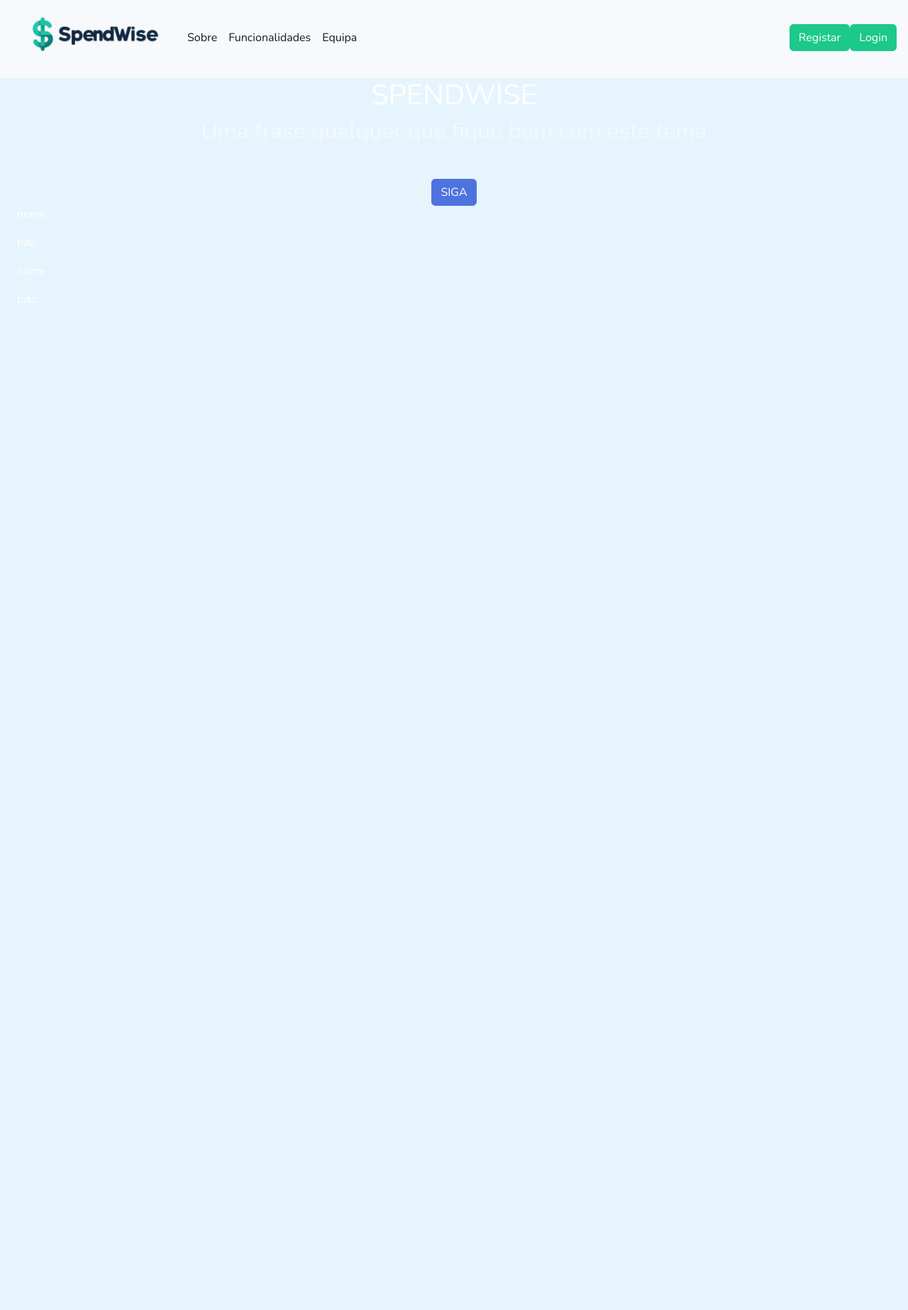
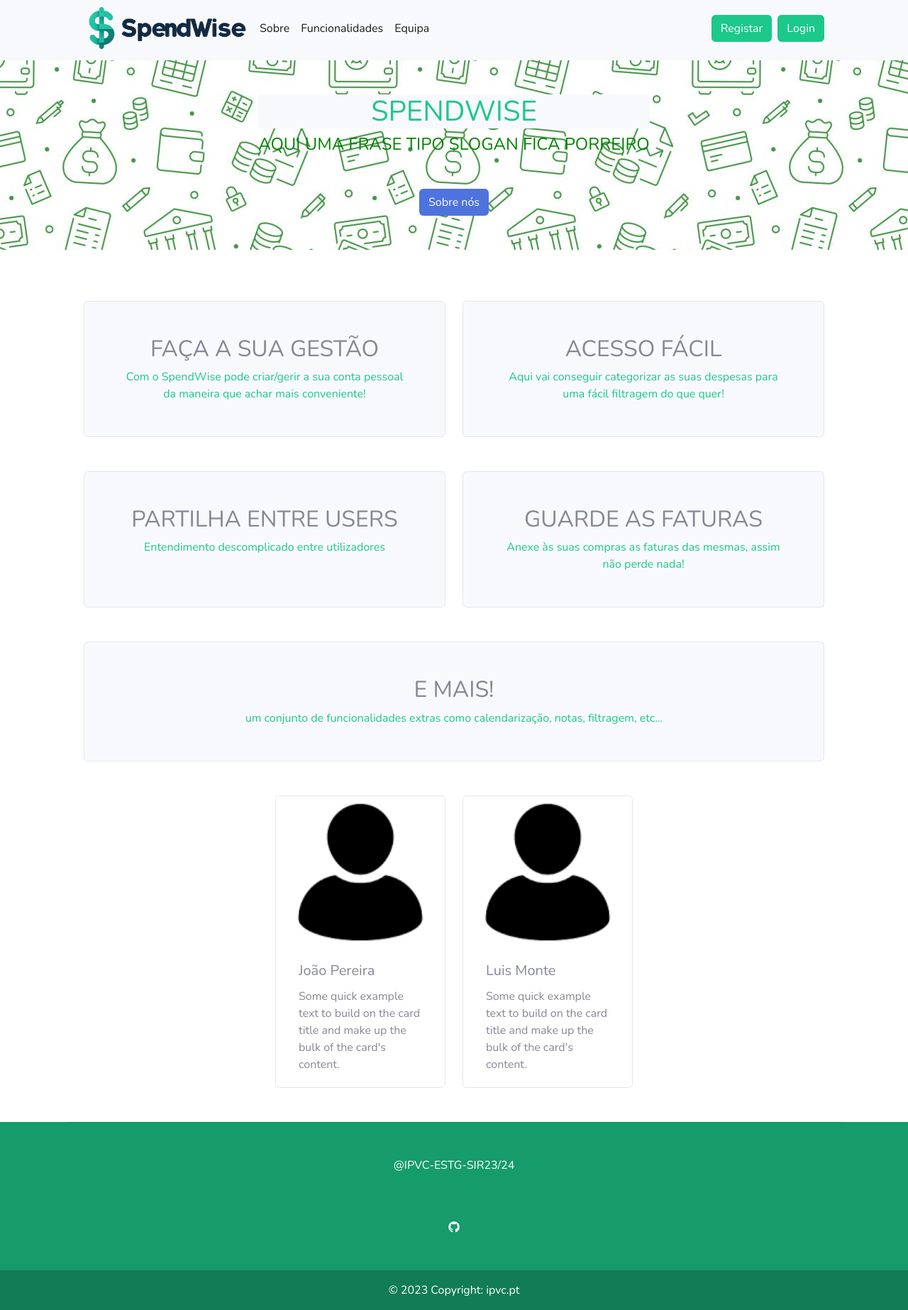
Before and after one commit to jclaudiopereira/SpendWise, a plain HTML site: page index.html in a window 1280 px wide. Shown: the part 5-1851 px from the top of the page at 71% size. Before the commit the page ends 800 px from the top, so only its background shows below. Drawn offline with nearby package versions, Linux system fonts and the light colour scheme.

Commit message:
funcionalidades, equipa e footer

```diff
--- a/index.html
+++ b/index.html
@@ -13,15 +13,7 @@
     <link
         href="https://fonts.googleapis.com/css?family=Nunito:200,200i,300,300i,400,400i,600,600i,700,700i,800,800i,900,900i"
         rel="stylesheet">
-
-    <!-- Custom styles for this template-->
     <link href="css/sb-admin-2.min.css" rel="stylesheet">
-
-    <style>
-      body {
-          background-color: #e6f4fd;
-          color: #fff;
-      }
 
 
   </style>
@@ -29,9 +21,11 @@
 </head>
 <body>
     <nav class="navbar navbar-expand-lg navbar-light bg-light">
-        <img class="img-fluid px-3 px-sm-4 mt-3 mb-4" style="width: 15rem;"
+      <div class="container px-4 px-lg-5">
+        <img class="" style="width: 15rem;"
                                             src="img/line__.png" alt="...">
         <button class="navbar-toggler" type="button" data-toggle="collapse" data-target="#navbarSupportedContent" aria-controls="navbarSupportedContent" aria-expanded="false" aria-label="Toggle navigation">
+          Menu
           <span class="navbar-toggler-icon"></span>
         </button>
 
@@ -46,58 +40,131 @@
             <li class="nav-item active">
                 <a class="nav-link" href="#equipa">Equipa</a>
               </li>
-            <!--
-            <li class="nav-item dropdown">
-              <a class="nav-link dropdown-toggle" href="#" id="navbarDropdown" role="button" data-toggle="dropdown" aria-haspopup="true" aria-expanded="false">
-                Dropdown
-              </a>
-              <div class="dropdown-menu" aria-labelledby="navbarDropdown">
-                <a class="dropdown-item" href="#">Action</a>
-                <div class="dropdown-divider"></div>
-                <a class="dropdown-item" href="#">Something else here</a>
-              </div>
-            </li>
-            -->
           </ul>
           <form class="form-inline my-2 my-lg-0">
-            <a href="#registar" class="btn btn-success btn-icon-split">
+            <a href="#registar" class="btn btn-success btn-icon-split mr-2">
                 <span class="text">Registar</span>
             </a>
             <a href="#login" class="btn btn-success btn-icon-split">
                 <span class="text">Login</span>
             </a>
-        </form>
+          </form>
+        </div>
       </div>
     </nav>
 
-    <header class="masthead">
+    <header class="masthead bg-image p-5 text-center mb-5" style="background-image: url('img/dollar_bg.jpg');">
       <div class="container px-4 px-lg-5 d-flex h-100 align-items-center justify-content-center">
-          <div class="d-flex justify-content-center">
-              <div class="text-center">
-                  <h1 class="mx-auto my-0 text-uppercase">SpendWise</h1>
-                  <h2 class="text-white-50 mx-auto mt-2 mb-5">Uma frase qualquer que fique bem com este tema</h2>
-                  <a class="btn btn-primary" href="#sobre">SIGA</a>
+        <div class="d-flex justify-content-center">
+          <div class="text-center">
+            <h1 class="mx-auto my-0 text-success bg-light text-uppercase">SpendWise</h1>
+            <h4 class="mx-auto mt-2 mb-5" style="color: green;">AQUI UMA FRASE TIPO SLOGAN FICA PORREIRO</h4>
+            <a class="btn btn-primary" href="#sobre">Sobre nós</a>
+          </div>
+        </div>
+      </div>
+    </header>
+
+
+    <section id="sobre"></section>
+
+    <section class="pt-4" id="funcionalidades">
+      <div class="container px-lg-5">
+          <div class="row gx-lg-5">
+              <div class="col-lg-6 col-xxl-4 mb-5">
+                  <div class="card bg-light border-2 h-100">
+                      <div class="card-body text-center p-4 p-lg-5 pt-0 pt-lg-0">
+                          <div class="feature bg-primary bg-gradient text-white rounded-3 mb-4 mt-n4"><i class="bi bi-collection"></i></div>
+                          <h2 class="fs-4 fw-bold text-uppercase">Faça a sua gestão</h2>
+                          <p class="mb-0 text-success">Com o SpendWise pode criar/gerir a sua conta pessoal da maneira que achar mais conveniente!</p>
+                      </div>
+                  </div>
+              </div>
+              <div class="col-lg-6 col-xxl-4 mb-5">
+                  <div class="card bg-light border-2 h-100">
+                      <div class="card-body text-center p-4 p-lg-5 pt-0 pt-lg-0">
+                          <div class="feature bg-primary bg-gradient text-white rounded-3 mb-4 mt-n4"><i class="bi bi-cloud-download"></i></div>
+                          <h2 class="fs-4 fw-bold text-uppercase">Acesso fácil</h2>
+                          <p class="mb-0 text-success">Aqui vai conseguir categorizar as suas despesas para uma fácil filtragem do que quer!</p>
+                      </div>
+                  </div>
+              </div>
+              <div class="col-lg-6 col-xxl-4 mb-5">
+                  <div class="card bg-light border-2 h-100">
+                      <div class="card-body text-center p-4 p-lg-5 pt-0 pt-lg-0">
+                          <div class="feature bg-primary bg-gradient text-white rounded-3 mb-4 mt-n4"><i class="bi bi-card-heading"></i></div>
+                          <h2 class="fs-4 fw-bold text-uppercase">Partilha entre users</h2>
+                          <p class="mb-0 text-success">Entendimento descomplicado entre utilizadores</p>
+                      </div>
+                  </div>
+              </div>
+              <div class="col-lg-6 col-xxl-4 mb-5">
+                  <div class="card bg-light border-2 h-100">
+                      <div class="card-body text-center p-4 p-lg-5 pt-0 pt-lg-0">
+                          <div class="feature bg-primary bg-gradient text-white rounded-3 mb-4 mt-n4"><i class="bi bi-bootstrap"></i></div>
+                          <h2 class="fs-4 fw-bold text-uppercase">Guarde as faturas</h2>
+                          <p class="mb-0 text-success">Anexe às suas compras as faturas das mesmas, assim não perde nada!</p>
+                      </div>
+                  </div>
+              </div>
+              <div class="col-lg col-xxl-4 mb-5">
+                  <div class="card bg-light border-2 h-100">
+                      <div class="card-body text-center p-4 p-lg-5 pt-0 pt-lg-0">
+                          <div class="feature bg-primary bg-gradient text-white rounded-3 mb-4 mt-n4"><i class="bi bi-code"></i></div>
+                          <h2 class="fs-4 fw-bold text-uppercase">E mais!</h2>
+                          <p class="mb-0 text-success">um conjunto de funcionalidades extras como calendarização, notas, filtragem, etc...</p>
+                      </div>
+                  </div>
               </div>
           </div>
       </div>
-    </header>
+  </section>
 
-    <section id="sobre"></section>
-    <section id="funcionalidades"></section>
+
     <section id="equipa">
-      <div class="container-fluid justify-content-center">
-        <div class="row-cols-md-5">
-          <div>
-            <p>nome</p>
-            <p>foto</p>
+      <div class="container px-4 px-lg-5 d-flex h-100 justify-content-center">
+        <div class="row">
+          <div class="col card mr-4" style="width: 15rem;">
+            <img class="card-img-top" src="img/icon.png" alt="">
+            <div class="card-body">
+              <h5 class="card-title">João Pereira</h5>
+              <p class="card-text">Some quick example text to build on the card title and make up the bulk of the card's content.</p>
+            </div>
           </div>
-          <div>
-            <p>nome</p>
-            <p>foto</p>
+          <div class="col card" style="width: 15rem;">
+            <img class="card-img-top" src="img/icon.png" alt="">
+            <div class="card-body">
+              <h5 class="card-title">Luis Monte</h5>
+              <p class="card-text">Some quick example text to build on the card title and make up the bulk of the card's content.</p>
+            </div>
           </div>
         </div>
       </div>
     </section>
+
+    <footer class="text-center text-white" style="background-color: #169b6b">
+      <div class="container">
+        <hr class="my-5" />
+        <section class="mb-5">
+          <div class="row d-flex justify-content-center">
+            <div class="col-lg-8">
+              <p>
+                @IPVC-ESTG-SIR23/24
+              </p>
+            </div>
+          </div>
+        </section>
+        <section class="text-center mb-5">
+          <a href="https://github.com/jclaudiopereira/SpendWise" class="text-white me-4">
+            <i class="fab fa-github"></i>
+          </a>
+        </section>
+      </div>
+      <div class="text-center p-3" style="background-color: rgba(0, 0, 0, 0.2)">© 2023 Copyright:
+        <a class="text-white" href="https://www.ipvc.pt">ipvc.pt</a>
+      </div>
+    </footer>
+
 
     <!-- Bootstrap core JavaScript-->
     <script src="vendor/jquery/jquery.min.js"></script>
```
Also changed, not shown: css/sb-admin-2.css, img/dollar_bg.jpg (added), img/icon.png (added).
